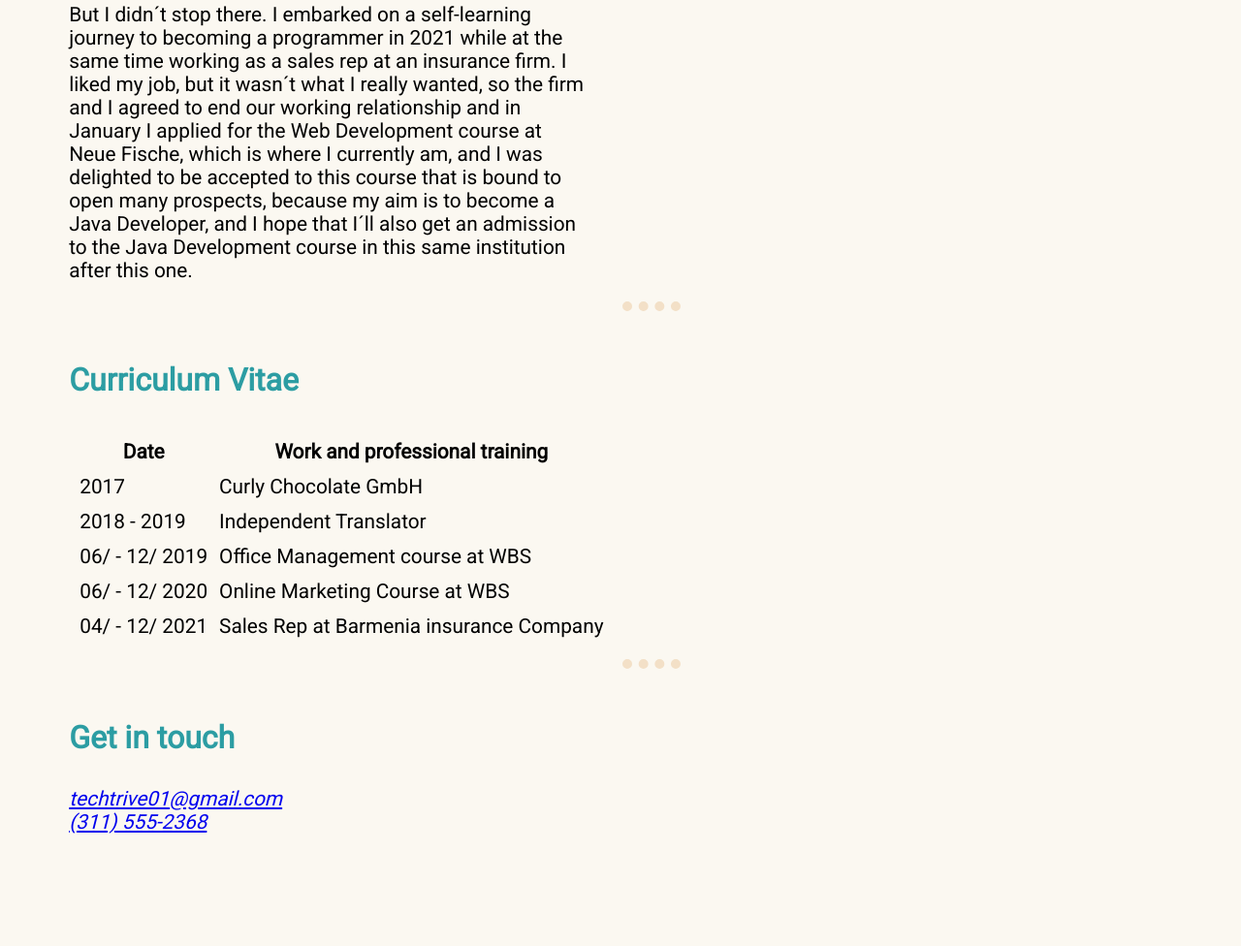
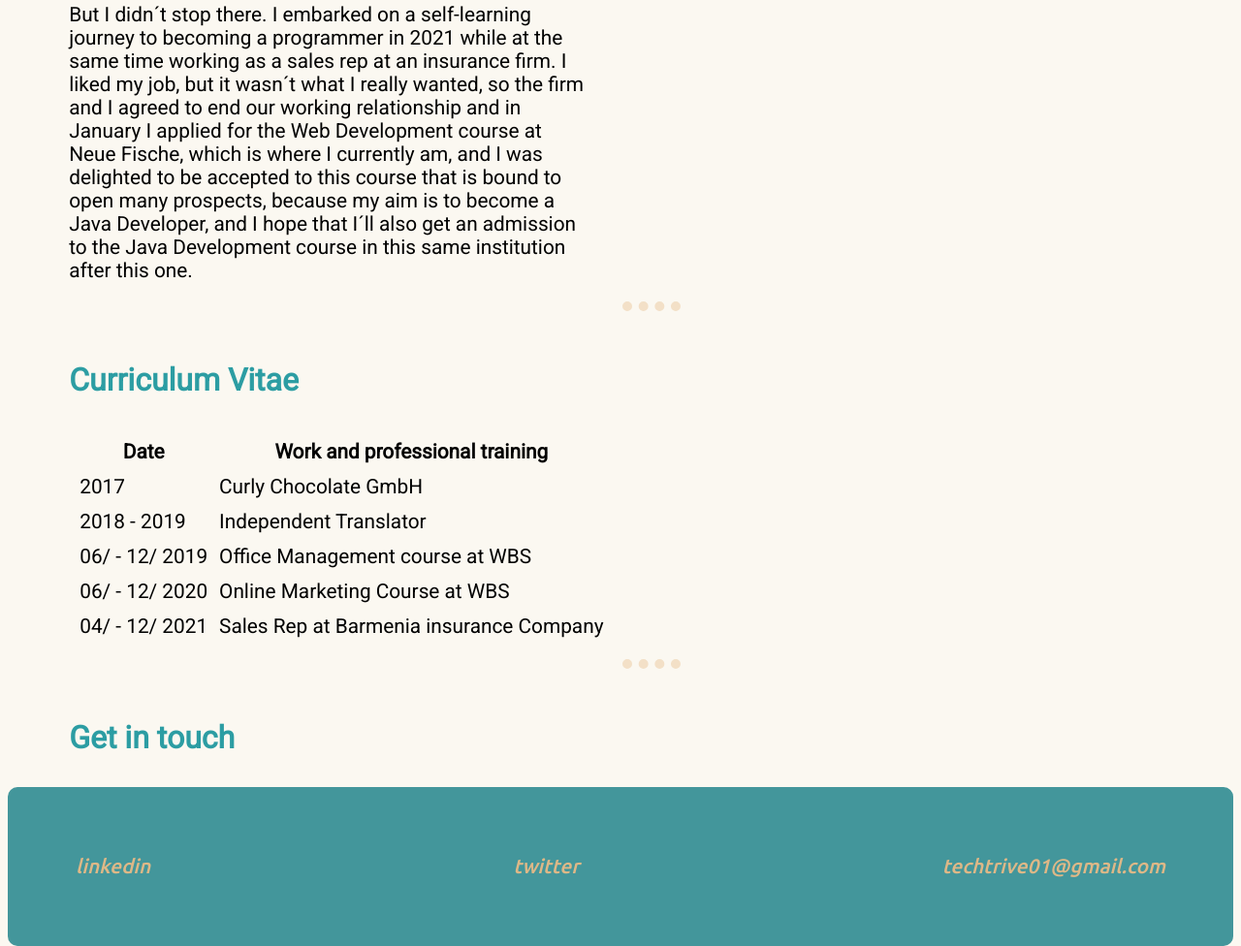
Before and after one commit to L-Kunu/Personal-website, a plain HTML site: page index.html in a window 1280 px wide. Shown: the part 1561-2537 px from the top of the page at 97% size. Before the commit the page ends 2421 px from the top, so only its background shows below. Drawn offline with Linux system fonts and the light colour scheme.

Commit message:
Add social address

```diff
--- a/index.html
+++ b/index.html
@@ -39,9 +39,9 @@
                 <em><strong>Web Developer</strong></em>
               </p>
               <p class="intro">
-                I am an Online Marketing Manager I offer E-Commerce Services to
-                Online Businesses and I´m currently studying Software
-                Development at Neue Fische.
+                I am an Online Marketing Manager. <br />
+                I offer E-Commerce Services to Online Businesses and I´m
+                currently studying Software Development at Neue Fische.
               </p>
             </td>
           </tr>
@@ -139,14 +139,20 @@
       </section>
 
       <hr />
+    </main>
 
-      <section id="contact">
-        <h3>Get in touch</h3>
-        <address>
-          <a href="mailto:techtrive01@gmail.com">techtrive01@gmail.com</a><br />
-          <a href="tel:+13115552368">(311) 555-2368</a>
-        </address>
-      </section>
-    </main>
+    <section id="contact">
+      <h3 class="get-in-touch">Get in touch</h3>
+
+      <address class="web-icons">
+        <a class="a-tags" href="https://www.linkedin.com/feed/">linkedin</a>
+
+        <a class="a-tags" href="https://twitter.com/home">twitter</a>
+
+        <a class="a-tags" href="mailto:techtrive01@gmail.com"
+          >techtrive01@gmail.com</a
+        >
+      </address>
+    </section>
   </body>
 </html>
--- a/styles/styles.css
+++ b/styles/styles.css
@@ -91,3 +91,31 @@ hr {
   width: 5%;
   padding-bottom: 20px;
 }
+
+.get-in-touch {
+  margin-left: 5%;
+}
+
+.web-icons {
+  background-color: #43969b;
+  padding: 60px;
+  border-radius: 10px;
+  display: flex;
+  flex-direction: row;
+  justify-content: space-between;
+  width: 100%;
+}
+
+.a-tags {
+  text-decoration: none;
+  font-family: "Ubuntu", sans-serif;
+  font-size: 1.3rem;
+  flex-wrap: wrap;
+  color: burlywood;
+  padding: 10px;
+  border-radius: 15px;
+}
+
+a:hover {
+  color: #ece9e3;
+}
```
